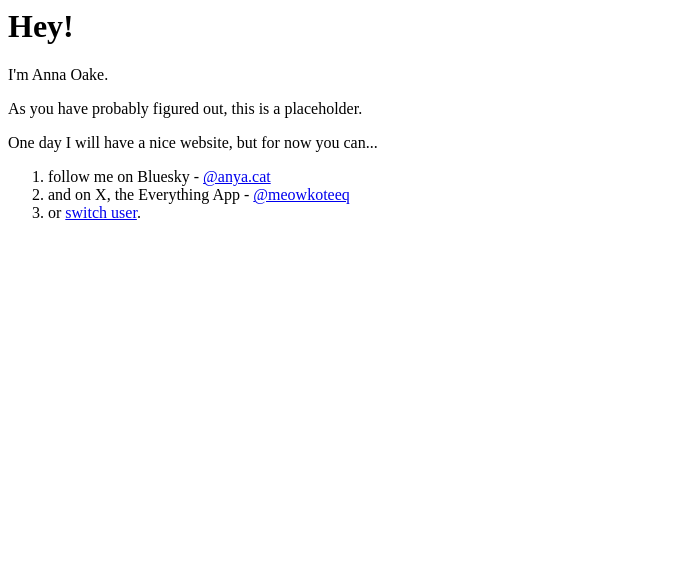
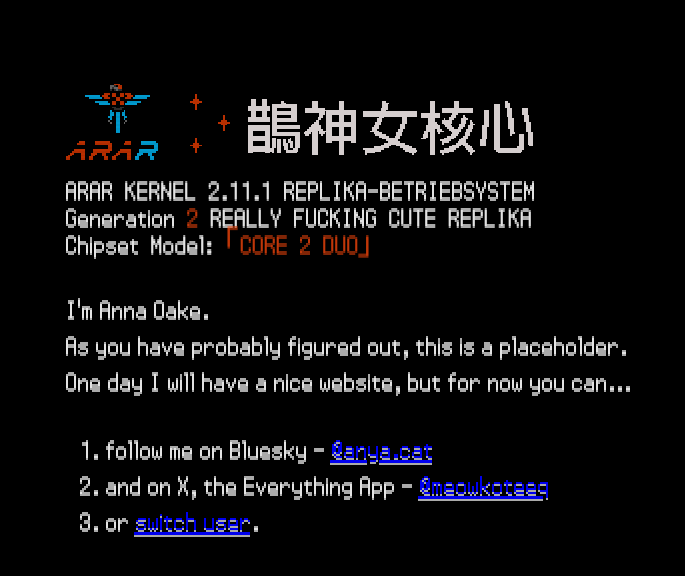
Before and after one commit to anna-oake/anna.oa.ke, a plain HTML site: page index.html in a window 1280 px wide. Shown: the whole page, without its empty margins (0-685 px from the left). Drawn offline with Linux system fonts and the light colour scheme.

Commit message:
ARAR <3
Co-authored-by: Anna Oake <anna-oake@users.noreply.github.com>

```diff
--- /dev/null
+++ b/index.css
@@ -0,0 +1,65 @@
+:root {
+    font-size: 100%;
+}
+
+@font-face {
+    font-family: "Pokémon DP Pro";
+    src: local("Pokémon DP Pro"),
+        url("/assets/pokemon-dp-pro.woff2") format("woff2");
+    font-display: swap;
+}
+
+body {
+    background-color: black;
+    margin: 5%;
+    position: absolute;
+    color: #ffffffaa;
+    height: min-content;
+    font-family: "Pokémon DP Pro";
+    font-size: 2rem;
+    text-shadow: 0px 2px #ffffffaa;
+    /* filter: brightness(1.1) contrast(1.1) drop-shadow(0 2px  #ffffffaa); */
+}
+
+#title {
+    display: flex;
+    align-items: center;
+    gap: 1rem;
+}
+
+p {
+    margin: 0;
+}
+
+#specs {
+    margin-bottom: 2rem;
+    word-spacing: 4pt;
+    line-height: 1.7rem;
+}
+
+.pixel-art {
+    image-rendering: pixelated;
+}
+
+.red-text {
+    color: #ff490b80;
+    text-shadow: 0px 1.9px #ff490b80;
+}
+
+.logo {
+    height: 6rem;
+}
+
+.logo-text {
+    height: 7rem;
+}
+
+h3 {
+    padding: 0;
+    margin: 0;
+}
+
+.chromatic {
+    position: relative;
+    -webkit-filter: url(#chromatic);
+}
--- a/index.html
+++ b/index.html
@@ -1,11 +1,25 @@
 <html>
 
 <head>
-	<title>Anna Oake</title>
+	<meta name="darkreader-lock">
+	<meta charset="utf-8">
+	<title>ARAR-A2111</title>
+	<link rel="stylesheet" href="index.css">
 </head>
 
-<body>
-	<h1>Hey!</h1>
+<body class="">
+	<div id="title">
+		<img class="pixel-art logo" src="/assets/ARAR_Logo.webp">
+		<img class="pixel-art logo-text" src="/assets/LSTR_eusan.png">
+	</div>
+
+	<div id="specs">
+		<p>ARAR KERNEL 2.11.1 REPLIKA-BETRIEBSYSTEM</p>
+		<p>Generation <span class="red-text">2</span> REALLY FUCKING CUTE REPLIKA</p>
+		<p>Chipset Model: <span class=red-text>｢CORE 2 DUO｣</span></p>
+
+	</div>
+
 	<p>I'm Anna Oake.</p>
 	<p>As you have probably figured out, this is a placeholder.</p>
 	<p>One day I will have a nice website, but for now you can...</p>
@@ -17,3 +31,25 @@
 </body>
 
 </html>
+
+<svg width="0" height="0">
+	<defs>
+		<filter id="blur">
+			<feGaussianBlur in="SourceGraphic" stdDeviation="0 0" />
+		</filter>
+	</defs>
+	<filter id="chromatic">
+		<feColorMatrix type="matrix" result="red_" values="4 0 0 0 0
+				0 0 0 0 0
+				0 0 0 0 0
+				0 0 0 1 0" />
+		<feOffset in="red_" dx="0" dy="-0.5" result="red" />
+		<feColorMatrix type="matrix" in="SourceGraphic" result="blue_" values="0 0 0 0 0
+				0 1 0 0 0
+				0 0 10 0 0
+				0 0 0 1 0" />
+		<feOffset in="blue_" dx="0" dy="0.5" result="blue" />
+		<feBlend mode="screen" in="red" in2="blue" />
+
+	</filter>
+</svg>
```
Also changed, not shown: assets/ARAR_Logo.webp (added), assets/LSTR_eusan.png (added), assets/pokemon-dp-pro.woff2 (added).
